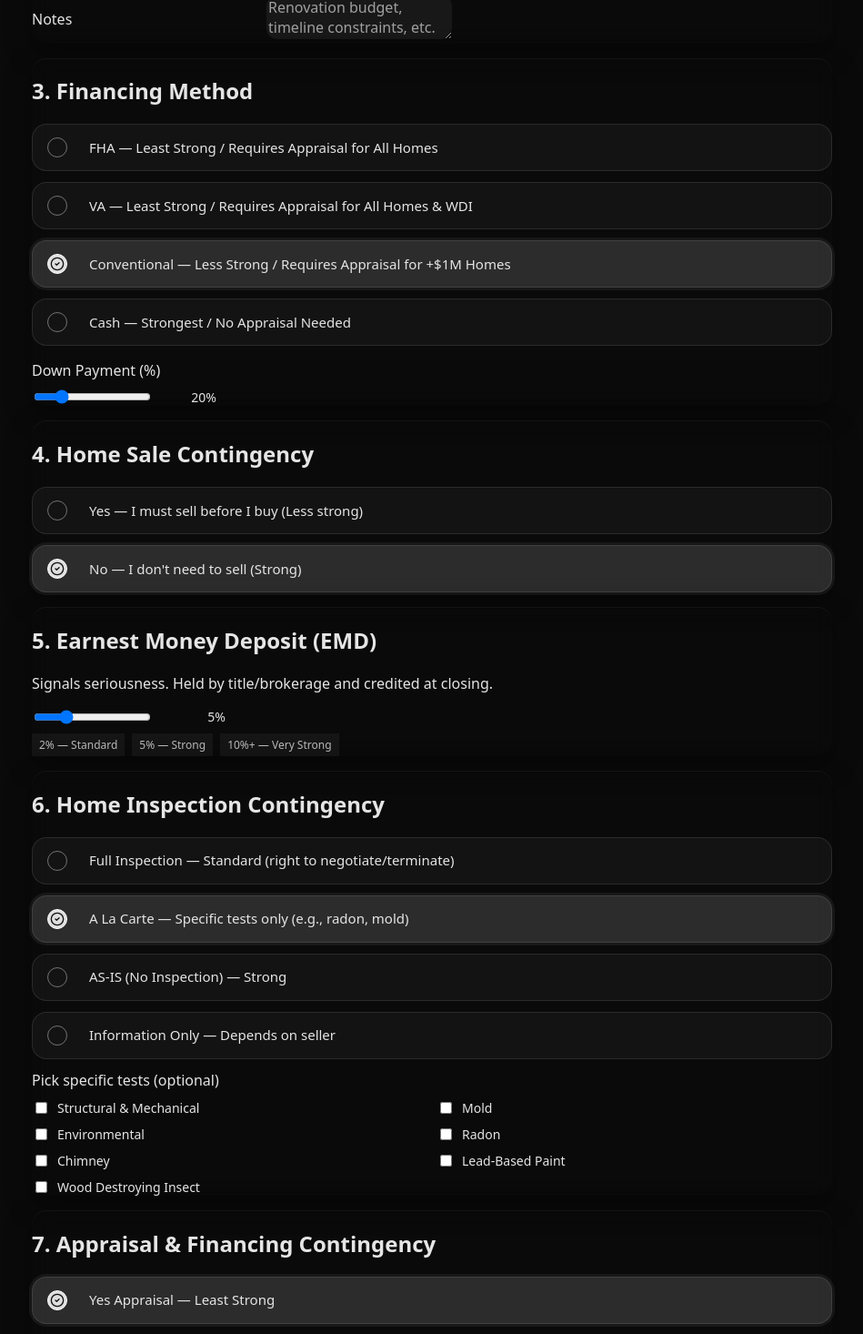
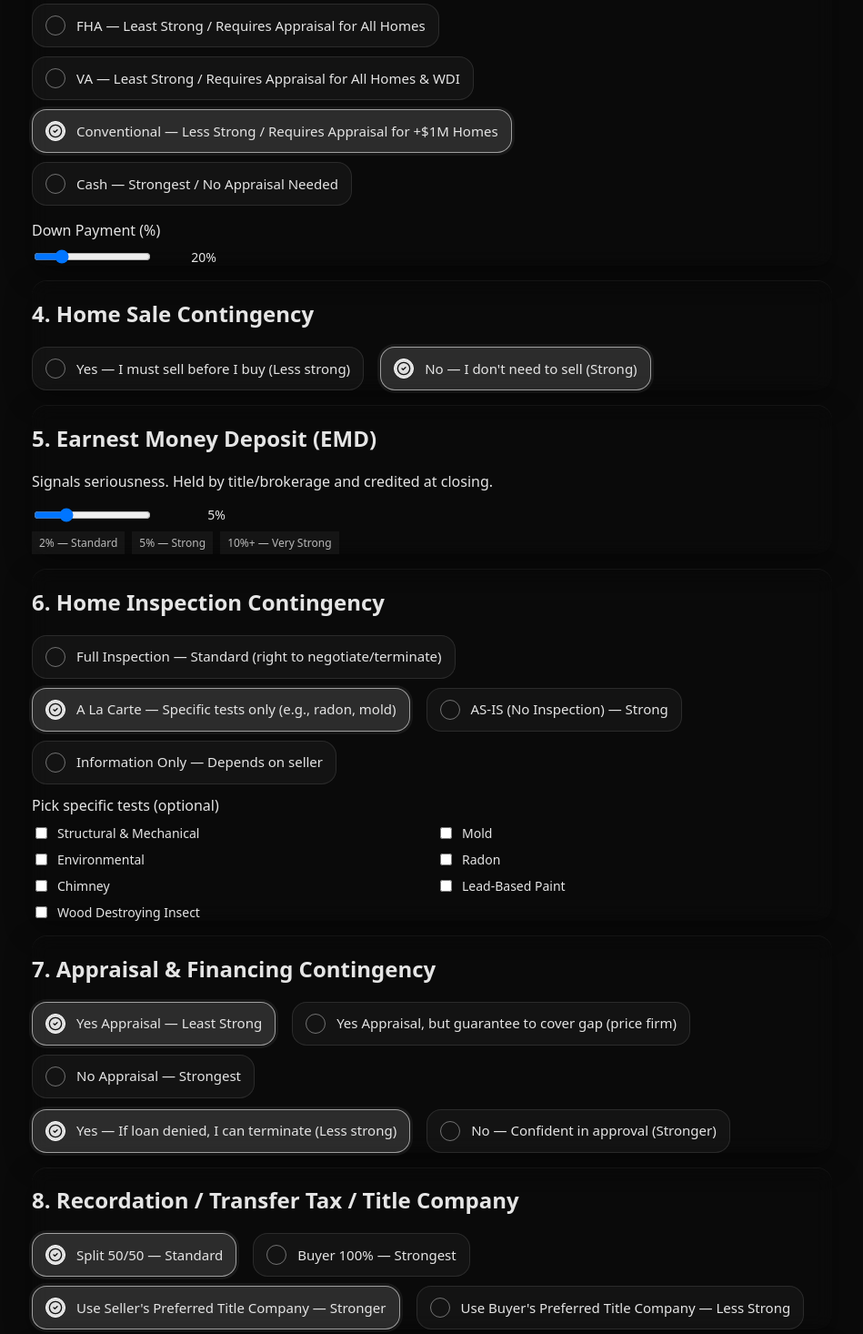
Before and after one commit to danielkim-maison/mc-offer-simulator, a React (Vite) app: page / in a window 1280 px wide. Shown: the part 759-2225 px from the top of the page at 91% size, without its empty margins (165-1114 px from the left). Built offline with nearby package versions, Linux system fonts and the light colour scheme.

Commit message:
Update App.tsx

```diff
--- a/src/App.tsx
+++ b/src/App.tsx
@@ -1,12 +1,6 @@
 import React, { useMemo, useState } from "react";
 import { motion } from "framer-motion";
-import {
-  Info,
-  RefreshCcw,
-  Download,
-  Sparkles,
-  CheckCircle2,
-} from "lucide-react";
+import { Info, RefreshCcw, Download, Sparkles, CheckCircle2 } from "lucide-react";
 import { Card, CardContent } from "@/components/ui/card";
 import { Button } from "@/components/ui/button";
 import { Input } from "@/components/ui/input";
@@ -101,7 +95,7 @@ function getRecommendations(state: {
   const lp = Number(state.listPrice) || 0;
   const op = Number(state.offerPrice) || 0;
 
-  if (state.competition !== "solo" && (op <= lp)) {
+  if (state.competition !== "solo" && op <= lp) {
     rec.push("In competitive situations, consider offering 0.5–1.0% above list or enabling escalation.");
   }
   if (state.emdPct < 5) rec.push("Increase EMD to at least 5% to improve perceived commitment.");
@@ -138,17 +132,20 @@ function OptionTile({
   onSelect: () => void;
 }) {
   const outerStyle: React.CSSProperties = {
-    display: "flex",
+    display: "inline-flex",
     alignItems: "center",
     justifyContent: "space-between",
     borderRadius: 16,
-    padding: "14px 16px",
+    padding: "12px 14px",
     cursor: "pointer",
     outline: "none",
     transition: "background .15s ease, border-color .15s ease, box-shadow .15s ease",
+    border: "1px solid rgba(255,255,255,.10)",
+    background: active ? "rgba(255,255,255,.14)" : "rgba(255,255,255,.04)",
+    marginRight: 8,
   };
-  const activeStyle: React.CSSProperties = active
-    ? { background: "rgba(255,255,255,.14)", borderColor: "rgba(255,255,255,.55)", boxShadow: "0 0 0 3px rgba(255,255,255,.06)" }
+  const activeRing: React.CSSProperties = active
+    ? { borderColor: "rgba(255,255,255,.55)", boxShadow: "0 0 0 3px rgba(255,255,255,.06)" }
     : {};
 
   return (
@@ -159,9 +156,9 @@ function OptionTile({
       onClick={onSelect}
       onKeyDown={(e) => ((e.key === "Enter" || e.key === " ") && onSelect())}
       className="mc-pill"
-      style={{ ...outerStyle, ...activeStyle, border: "1px solid rgba(255,255,255,.10)", background: active ? "rgba(255,255,255,.14)" : "rgba(255,255,255,.04)" }}
+      style={{ ...outerStyle, ...activeRing }}
     >
-      <div style={{ display: "flex", alignItems: "center", width: "100%" }}>
+      <div style={{ display: "flex", alignItems: "center" }}>
         <span
           aria-hidden
           style={{
@@ -179,7 +176,7 @@ function OptionTile({
         >
           {active ? <CheckCircle2 size={16} color="#111" /> : null}
         </span>
-        <div style={{ width: 24, flex: "0 0 24px" }} />
+        <div style={{ width: 12 }} />
         <span style={{ lineHeight: 1.4, fontSize: 15 }}>{label}</span>
       </div>
     </div>
@@ -190,9 +187,11 @@ function OptionTile({
 function FormRow({
   label,
   children,
+  rightLabel = true,
 }: {
   label: string;
   children: React.ReactNode;
+  rightLabel?: boolean;
 }) {
   return (
     <div
@@ -205,7 +204,12 @@ function FormRow({
         width: "100%",
       }}
     >
-      <Label className="text-neutral-200" style={{ margin: 0 }}>{label}</Label>
+      <Label
+        className="text-neutral-200"
+        style={{ margin: 0, textAlign: rightLabel ? "right" as const : "left" as const }}
+      >
+        {label}
+      </Label>
       <div>{children}</div>
     </div>
   );
@@ -375,7 +379,7 @@ export default function App() {
           <p className="mt-1 text-sm text-neutral-400">
             Make your selections below. Your final Offer Strength appears at the end.
           </p>
-          <div style={{ display: "flex", gap: 8, justifyContent: "center", marginTop: 16 }}>
+          <div style={{ display: "flex", gap: 8, justifyContent: "center", marginTop: 16, flexWrap: "wrap" }}>
             <Button variant="secondary" className="mc-btn-secondary" onClick={resetAll}>
               <RefreshCcw className="mr-2 h-4 w-4" /> Reset
             </Button>
@@ -386,7 +390,7 @@ export default function App() {
         </div>
 
         <div style={{ marginTop: 24, display: "grid", gap: 16 }}>
-          {/* 1. Competition (left-aligned) */}
+          {/* 1. Competition */}
           <Card className="mc-card">
             <CardContent className="p-5 md:p-6">
               <div style={{ display: "flex", alignItems: "center", justifyContent: "space-between" }}>
@@ -396,7 +400,7 @@ export default function App() {
               <p className="mt-1 text-sm text-neutral-400">
                 Is there a competition or are you the only offer? Choose one.
               </p>
-              <div style={{ display: "grid", gap: 12, gridTemplateColumns: "1fr", marginTop: 14 }}>
+              <div style={{ display: "flex", gap: 10, flexWrap: "wrap", marginTop: 14 }}>
                 {COMPETITION_OPTIONS.map((opt) => (
                   <OptionTile
                     key={opt.id}
@@ -409,7 +413,7 @@ export default function App() {
             </CardContent>
           </Card>
 
-          {/* 2. Basic Information (left-aligned, no icon) */}
+          {/* 2. Basic Information */}
           <Card className="mc-card">
             <CardContent className="p-5 md:p-6">
               <h2 className="text-lg font-medium">2. Basic Information</h2>
@@ -458,12 +462,12 @@ export default function App() {
             </CardContent>
           </Card>
 
-          {/* 3. Financing Method (left-aligned, no icon) */}
+          {/* 3. Financing Method */}
           <Card className="mc-card">
             <CardContent className="p-5 md:p-6">
               <h2 className="text-lg font-medium">3. Financing Method</h2>
 
-              <div style={{ display: "grid", gap: 12, marginTop: 14 }}>
+              <div style={{ display: "flex", gap: 10, flexWrap: "wrap", marginTop: 14 }}>
                 {FINANCING_OPTIONS.map((opt) => (
                   <OptionTile
                     key={opt.id}
@@ -484,11 +488,11 @@ export default function App() {
             </CardContent>
           </Card>
 
-          {/* 4. Home Sale Contingency (left) */}
+          {/* 4. Home Sale Contingency */}
           <Card className="mc-card">
             <CardContent className="p-5 md:p-6">
               <h2 className="text-lg font-medium">4. Home Sale Contingency</h2>
-              <div style={{ display: "grid", gap: 12, marginTop: 14 }}>
+              <div style={{ display: "flex", gap: 10, flexWrap: "wrap", marginTop: 14 }}>
                 {SALE_CONTINGENCY.map((opt) => (
                   <OptionTile
                     key={opt.id}
@@ -501,7 +505,7 @@ export default function App() {
             </CardContent>
           </Card>
 
-          {/* 5. EMD (left) */}
+          {/* 5. EMD */}
           <Card className="mc-card">
             <CardContent className="p-5 md:p-6">
               <h2 className="text-lg font-medium">5. Earnest Money Deposit (EMD)</h2>
@@ -512,7 +516,7 @@ export default function App() {
                 <Slider value={[emdPct]} min={0} max={20} step={1} onValueChange={(v) => setEmdPct(v[0])} className="w-full" />
                 <div style={{ width: 64, textAlign: "right", fontSize: 14 }}>{emdPct}%</div>
               </div>
-              <div style={{ display: "flex", gap: 8, fontSize: 12, opacity: .8, marginTop: 8 }}>
+              <div style={{ display: "flex", gap: 8, fontSize: 12, opacity: .8, marginTop: 8, flexWrap: "wrap" }}>
                 <span className="rounded" style={{ background: "rgba(255,255,255,.06)", padding: "4px 8px" }}>2% — Standard</span>
                 <span className="rounded" style={{ background: "rgba(255,255,255,.06)", padding: "4px 8px" }}>5% — Strong</span>
                 <span className="rounded" style={{ background: "rgba(255,255,255,.06)", padding: "4px 8px" }}>10%+ — Very Strong</span>
@@ -520,11 +524,11 @@ export default function App() {
             </CardContent>
           </Card>
 
-          {/* 6. Inspection (left) */}
+          {/* 6. Inspection */}
           <Card className="mc-card">
             <CardContent className="p-5 md:p-6">
               <h2 className="text-lg font-medium">6. Home Inspection Contingency</h2>
-              <div style={{ display: "grid", gap: 12, marginTop: 14 }}>
+              <div style={{ display: "flex", gap: 10, flexWrap: "wrap", marginTop: 14 }}>
                 {INSPECTION_OPTIONS.map((opt) => (
                   <OptionTile
                     key={opt.id}
@@ -563,11 +567,11 @@ export default function App() {
             </CardContent>
           </Card>
 
-          {/* 7. Appraisal & Financing Contingency (left) */}
+          {/* 7. Appraisal & Financing Contingency */}
           <Card className="mc-card">
             <CardContent className="p-5 md:p-6">
               <h2 className="text-lg font-medium">7. Appraisal & Financing Contingency</h2>
-              <div style={{ display: "grid", gap: 12, marginTop: 14 }}>
+              <div style={{ display: "flex", gap: 10, flexWrap: "wrap", marginTop: 14 }}>
                 {APPRAISAL_OPTIONS.map((opt) => (
                   <OptionTile
                     key={opt.id}
@@ -593,7 +597,7 @@ export default function App() {
                   </p>
                 </div>
               )}
-              <div style={{ display: "grid", gap: 12, marginTop: 12, gridTemplateColumns: "1fr" }}>
+              <div style={{ display: "flex", gap: 10, flexWrap: "wrap", marginTop: 12 }}>
                 {FINANCING_CONT.map((opt) => (
                   <OptionTile
                     key={opt.id}
@@ -606,11 +610,11 @@ export default function App() {
             </CardContent>
           </Card>
 
-          {/* 8. Recordation / Transfer Tax / Title (left) */}
+          {/* 8. Recordation / Transfer Tax / Title */}
           <Card className="mc-card">
             <CardContent className="p-5 md:p-6">
               <h2 className="text-lg font-medium">8. Recordation / Transfer Tax / Title Company</h2>
-              <div style={{ display: "grid", gap: 12, marginTop: 14 }}>
+              <div style={{ display: "flex", gap: 10, flexWrap: "wrap", marginTop: 14 }}>
                 {TAX_TITLE_SPLIT.map((opt) => (
                   <OptionTile
                     key={opt.id}
@@ -631,11 +635,11 @@ export default function App() {
             </CardContent>
           </Card>
 
-          {/* 9. Commission (left) */}
+          {/* 9. Commission */}
           <Card className="mc-card">
             <CardContent className="p-5 md:p-6">
               <h2 className="text-lg font-medium">9. Commission</h2>
-              <div style={{ display: "grid", gap: 12, marginTop: 14 }}>
+              <div style={{ display: "flex", gap: 10, flexWrap: "wrap", marginTop: 14 }}>
                 {COMMISSION.map((opt) => (
                   <OptionTile
                     key={opt.id}
@@ -651,7 +655,7 @@ export default function App() {
             </CardContent>
           </Card>
 
-          {/* 10. Offer Price & Escalation (left) */}
+          {/* 10. Offer Price & Escalation */}
           <Card className="mc-card">
             <CardContent className="p-5 md:p-6">
               <h2 className="text-lg font-medium">10. Offer Price & Escalation</h2>
@@ -693,8 +697,9 @@ export default function App() {
                   />
                 </FormRow>
 
+                {/* Rent-back — same line layout; label right, options inline */}
                 <FormRow label="Rent-back">
-                  <div style={{ display: "grid", gap: 10 }}>
+                  <div style={{ display: "flex", gap: 10, flexWrap: "wrap" }}>
                     {RENTBACK.map((opt) => (
                       <OptionTile
                         key={opt.id}
@@ -751,7 +756,7 @@ export default function App() {
                 </ul>
               </div>
 
-              <div style={{ display: "flex", alignItems: "center", justifyContent: "center", gap: 8, marginTop: 16 }}>
+              <div style={{ display: "flex", alignItems: "center", justifyContent: "center", gap: 8, marginTop: 16, flexWrap: "wrap" }}>
                 <Button
                   onClick={() => {
                     const txt = `Offer Plan (Score ${score} – ${badge.label})
@@ -779,10 +784,12 @@ ${getRecommendations(recsState).map((x,i)=>`${i+1}. ${x}`).join("\n")}
             </CardContent>
           </Card>
 
-          {/* Footer (center) */}
-          <p className="text-center text-xs text-neutral-500" style={{ marginTop: 8 }}>
-            © {new Date().getFullYear()} Maison Collective • Built for client education
-          </p>
+          {/* Footer — force center */}
+          <div style={{ width: "100%", textAlign: "center" }}>
+            <p className="text-xs text-neutral-500" style={{ marginTop: 8 }}>
+              © {new Date().getFullYear()} Maison Collective • Built for client education
+            </p>
+          </div>
         </div>
       </div>
     </div>
```
